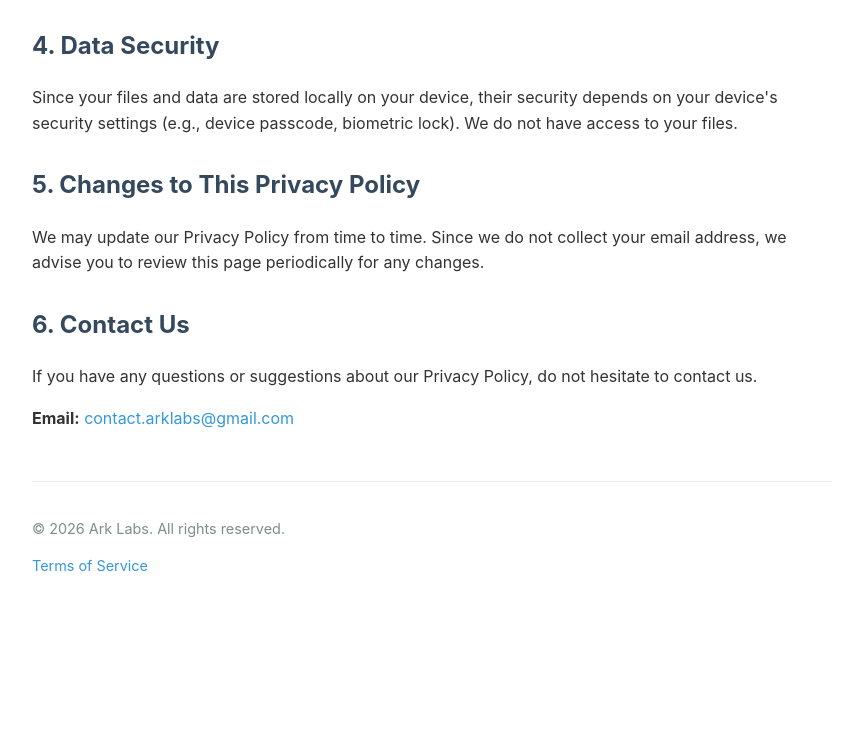
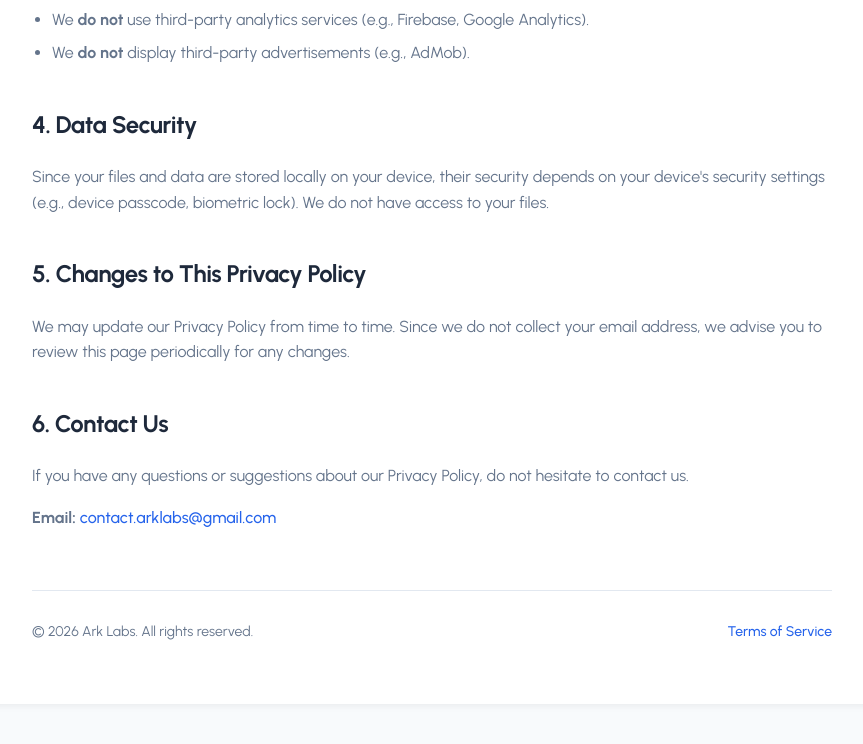
Before and after one commit to the-arklabs/the-arklabs.github.io, a plain HTML site: page camdoc/privacy.html in a window 1280 px wide. Shown: the part 1093-1837 px from the top of the page, without its empty margins (208-1071 px from the left). Before the commit the page ends 1705 px from the top, so only its background shows below. Drawn offline with Linux system fonts and the light colour scheme.

Commit message:
Update privacy.html

```diff
--- a/camdoc/privacy.html
+++ b/camdoc/privacy.html
@@ -4,20 +4,105 @@
     <meta charset="UTF-8">
     <meta name="viewport" content="width=device-width, initial-scale=1.0">
     <title>Privacy Policy - CamDoc</title>
+    <!-- Urbanist Font -->
+    <link rel="preconnect" href="https://fonts.googleapis.com">
+    <link rel="preconnect" href="https://fonts.gstatic.com" crossorigin>
+    <link href="https://fonts.googleapis.com/css2?family=Urbanist:wght@400;500;600;700&display=swap" rel="stylesheet">
+
     <style>
-        body { font-family: -apple-system, BlinkMacSystemFont, "Segoe UI", Roboto, Helvetica, Arial, sans-serif; line-height: 1.6; color: #333; max-width: 800px; margin: 0 auto; padding: 20px; }
-        h1 { color: #2c3e50; border-bottom: 2px solid #eee; padding-bottom: 10px; }
-        h2 { color: #34495e; margin-top: 30px; }
+        :root {
+            --primary: #2563EB;
+            --background: #F8FAFC;
+            --surface: #FFFFFF;
+            --text-main: #1E293B;
+            --text-secondary: #64748B;
+            --border: #E2E8F0;
+        }
+
+        body {
+            font-family: 'Urbanist', sans-serif;
+            line-height: 1.6;
+            color: var(--text-main);
+            background-color: var(--background);
+            margin: 0;
+            padding: 40px 20px;
+        }
+
+        .container {
+            background: var(--surface);
+            padding: 60px;
+            border-radius: 24px;
+            box-shadow: 0 4px 6px -1px rgba(0, 0, 0, 0.05);
+            max-width: 800px;
+            margin: 0 auto;
+        }
+
+        h1 {
+            margin: 0 0 16px 0;
+            color: var(--text-main);
+            font-weight: 700;
+            font-size: 36px;
+            letter-spacing: -1px;
+        }
+
+        .last-updated {
+            color: var(--text-secondary);
+            font-size: 14px;
+            margin-bottom: 40px;
+            display: block;
+            border-bottom: 1px solid var(--border);
+            padding-bottom: 20px;
+        }
+
+        h2 {
+            color: var(--text-main);
+            margin-top: 40px;
+            font-size: 24px;
+            letter-spacing: -0.5px;
+        }
+
+        h3 {
+            color: var(--text-main);
+            margin-top: 24px;
+            font-size: 18px;
+        }
+
+        p, ul {
+            color: var(--text-secondary);
+            font-size: 16px;
+        }
+
         ul { padding-left: 20px; }
-        li { margin-bottom: 10px; }
-        .footer { margin-top: 50px; font-size: 0.9em; color: #7f8c8d; border-top: 1px solid #eee; padding-top: 20px; }
-        a { color: #3498db; text-decoration: none; }
+        li { margin-bottom: 8px; }
+
+        a {
+            color: var(--primary);
+            text-decoration: none;
+            font-weight: 500;
+        }
+
         a:hover { text-decoration: underline; }
+
+        .footer {
+            margin-top: 60px;
+            padding-top: 30px;
+            border-top: 1px solid var(--border);
+            display: flex;
+            justify-content: space-between;
+            color: var(--text-secondary);
+            font-size: 14px;
+        }
+
+        @media (max-width: 600px) {
+            .container { padding: 30px; }
+            h1 { font-size: 28px; }
+        }
     </style>
 </head>
 <body>
+    <div class="container">
         <h1>Privacy Policy</h1>
-    <p><strong>Last Updated:</strong> December 7, 2025</p>
+        <span class="last-updated">Last Updated: December 7, 2025</span>
 
         <p>This Privacy Policy describes how <strong>CamDoc</strong> ("we", "us", or "our") handles your information when you use our mobile application.</p>
 
@@ -58,8 +143,9 @@
         <p><strong>Email:</strong> <a href="mailto:contact.arklabs@gmail.com">contact.arklabs@gmail.com</a></p>
 
         <div class="footer">
-        <p>&copy; 2026 Ark Labs. All rights reserved.</p>
-        <p><a href="terms.html">Terms of Service</a></p>
+            <span>&copy; 2026 Ark Labs. All rights reserved.</span>
+            <a href="terms.html">Terms of Service</a>
+        </div>
     </div>
 </body>
 </html>
```
Lines whose indentation alone changed are shown as unchanged.
